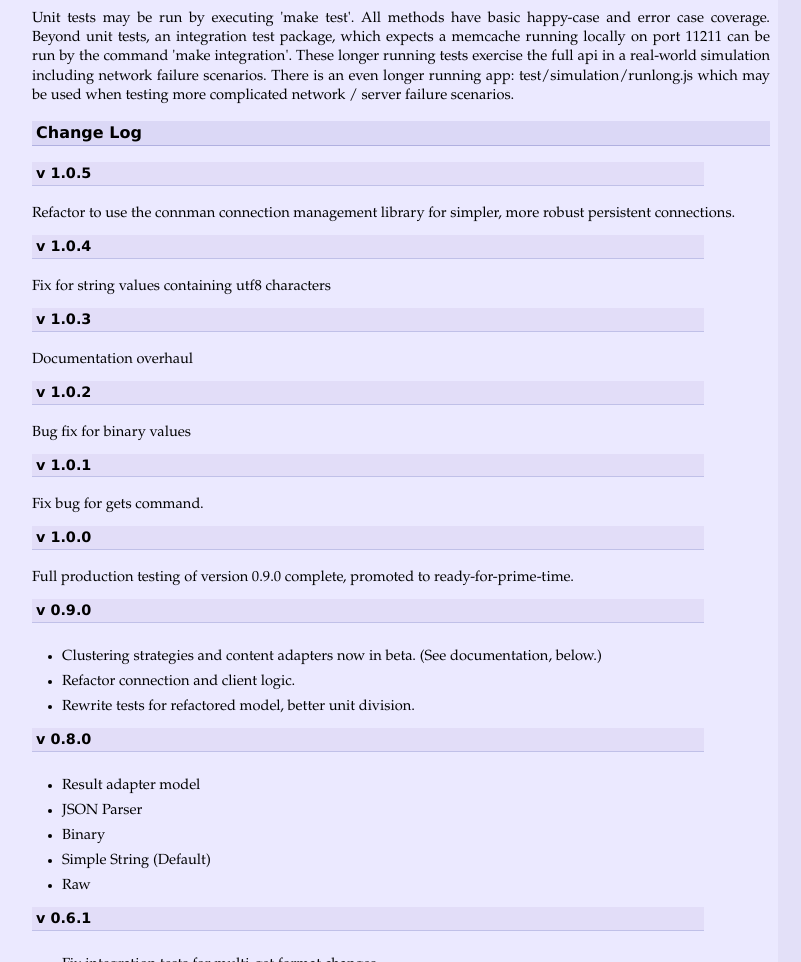
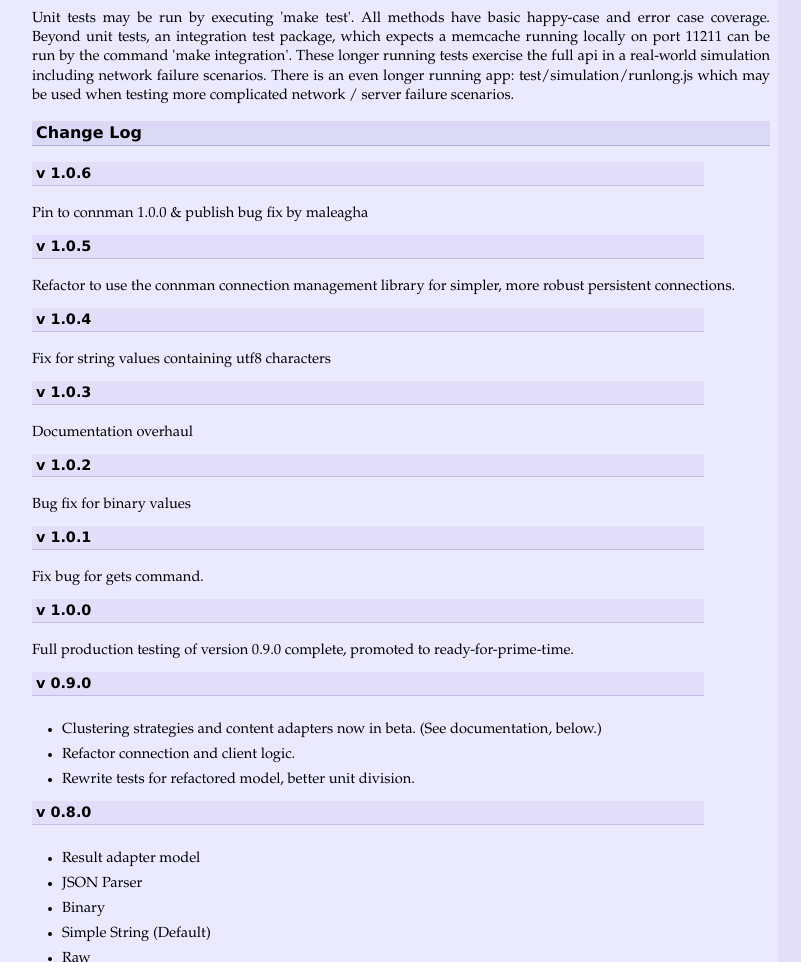
Before and after one commit to overclocked/overclocked.github.com, a plain HTML site: page mc/index.html in a window 1280 px wide. Shown: the part 4783-5745 px from the top of the page, without its empty margins (232-1033 px from the left). Drawn offline with Linux system fonts and the light colour scheme.

Commit message:
Update changelog for 1.0.6

```diff
--- a/mc/index.html
+++ b/mc/index.html
@@ -393,6 +393,9 @@ function numericShard(key, max) {
 <a name="changelog"></a>
 <h3>Change Log</h3>
 
+<h4>v 1.0.6</h4>
+<p>Pin to connman 1.0.0 & publish bug fix by maleagha</p>
+
 <h4>v 1.0.5</h4>
 <p>Refactor to use the connman connection management library for simpler, more robust persistent connections.</p>
 
```
